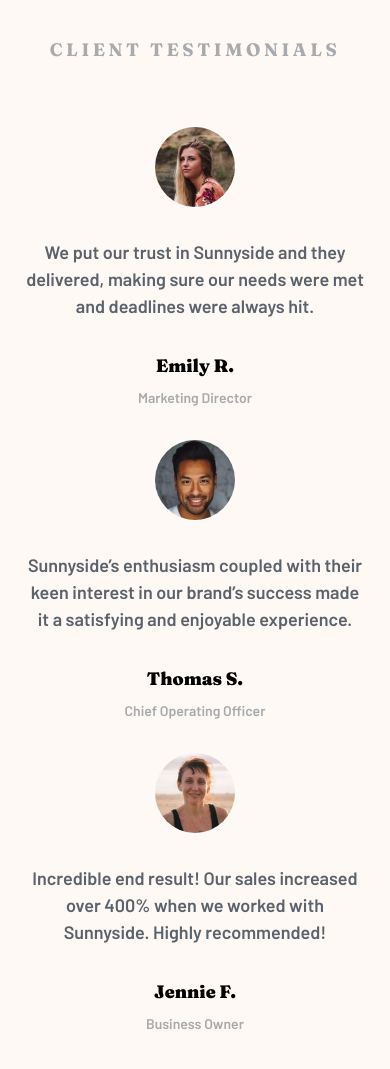
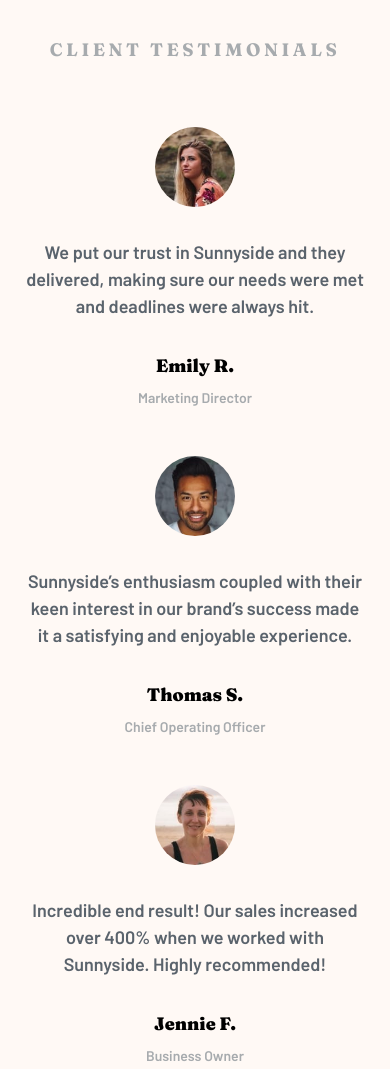
Before and after one commit to dev-mohieb/sunnyside-landingpage, a website: page src/index.html in a window 390 px wide. Shown: the part 3800-4869 px from the top of the page. Drawn offline with Linux system fonts and the light colour scheme.

Commit message:
Update index.html

```diff
--- a/src/index.html
+++ b/src/index.html
@@ -156,7 +156,7 @@
         Client testimonials
       </h3>
       <section
-        class="flex flex-col md:flex-row justify-center items-center gap-8 gap-8 md:gap-10 lg:gap-16"
+        class="flex flex-col md:flex-row justify-center items-center gap-12 lg:gap-16"
       >
         <!-- First Client -->
         <article class="flex flex-col justify-between items-center gap-8 md:gap-10 lg:gap-16">
```
